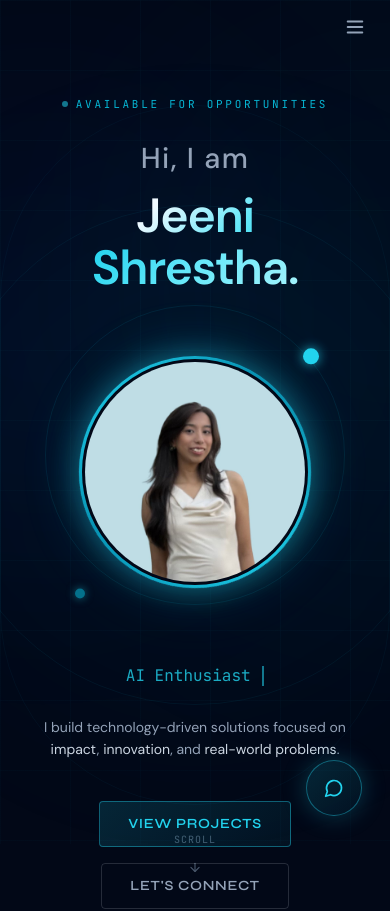
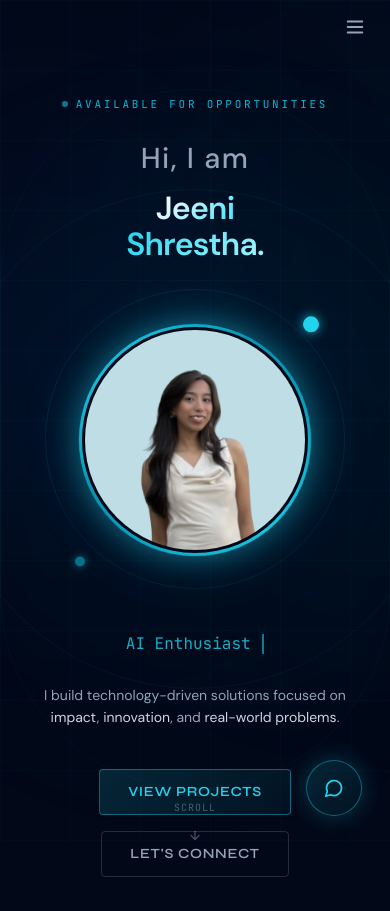
Before and after one commit to Jeeni18/Protfolio, a React (Vite) app: page / in a window 390 px wide. Shown: the top 911 px of the page. Built offline with nearby package versions, Linux system fonts and the light colour scheme.

Commit message:
changes in profile

```diff
--- a/src/sections/Hero.jsx
+++ b/src/sections/Hero.jsx
@@ -122,7 +122,7 @@ export default function Hero({ onContactOpen }) {
               <h1
                 className="font-hero font-bold leading-[1.0] tracking-tight text-transparent bg-clip-text"
                 style={{
-                  fontSize: 'clamp(3rem, 10vw, 5.5rem)',
+                  fontSize: 'clamp(2rem, 8vw, 5.5rem)',
                   backgroundImage: 'linear-gradient(135deg, #f0f9ff 30%, #67e8f9 70%, #22d3ee 100%)',
                 }}
               >
@@ -131,7 +131,7 @@ export default function Hero({ onContactOpen }) {
               <h1
                 className="font-hero font-bold leading-[1.0] tracking-tight text-transparent bg-clip-text mt-1"
                 style={{
-                  fontSize: 'clamp(3rem, 10vw, 5.5rem)',
+                  fontSize: 'clamp(2rem, 8vw, 5.5rem)',
                   backgroundImage: 'linear-gradient(135deg, #22d3ee 0%, #67e8f9 50%, #a5f3fc 100%)',
                 }}
               >
```
